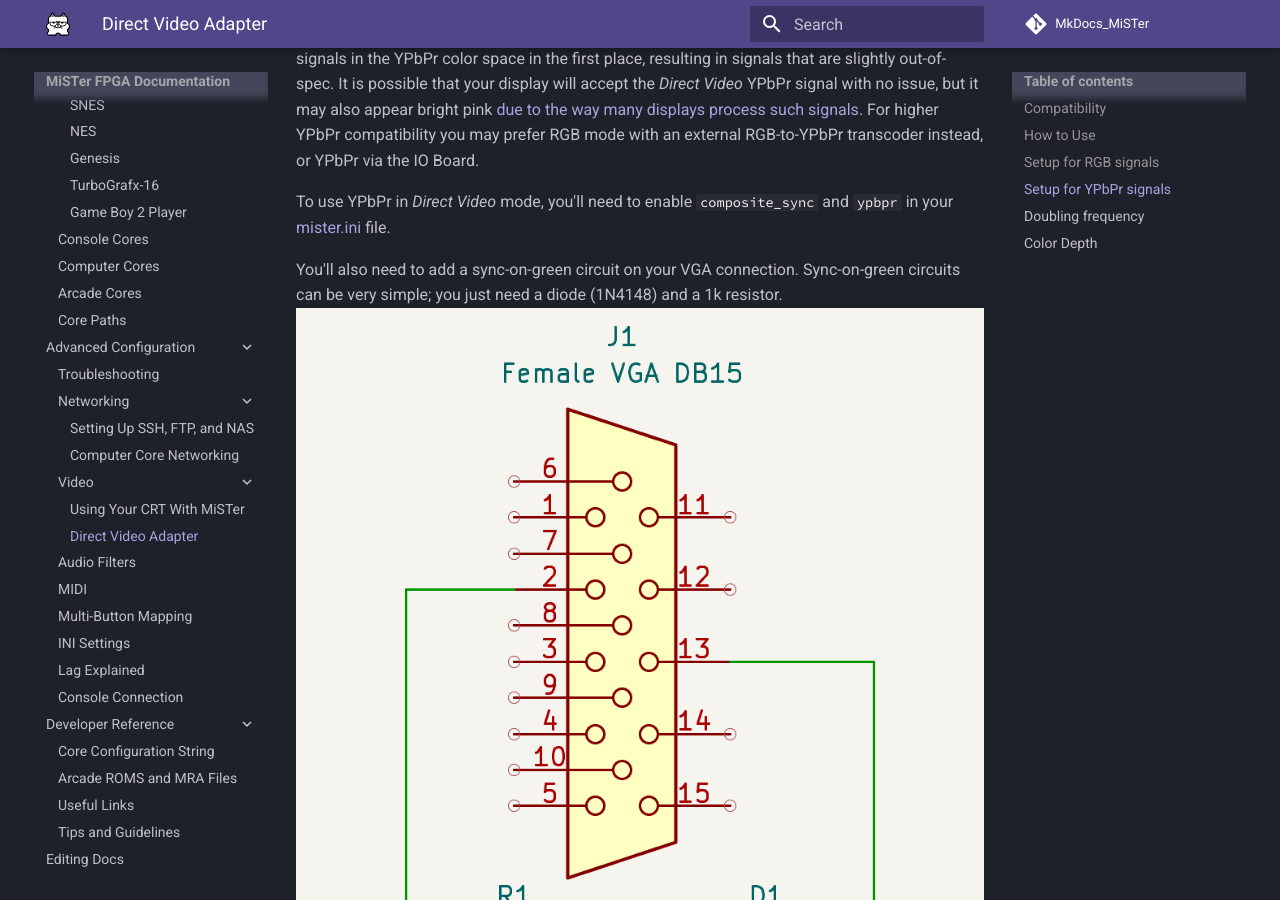
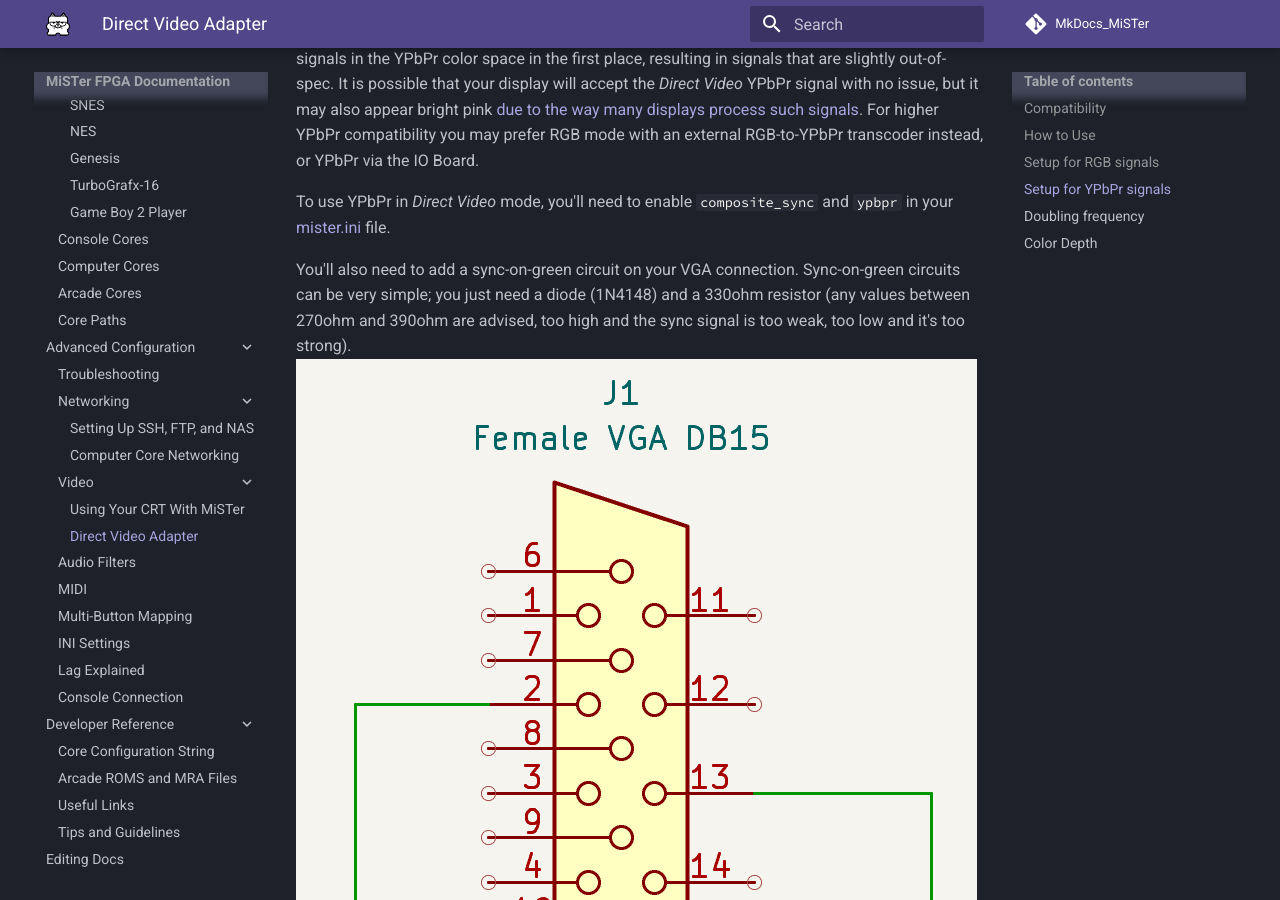
Before and after one commit to MiSTer-devel/MkDocs_MiSTer, an MkDocs documentation site: the page built from docs/advanced/directvideo.md, in a window 1280 px wide and 900 px high, scrolled down 2547 px. Built offline with MkDocs 1.6.1 and Material for MkDocs 9.7.7, drawn with Linux system fonts in a browser that asks for light colours; comment, search, counter and statistics services are not loaded.

Commit message:
update resistor value information

```diff
--- a/docs/advanced/directvideo.md
+++ b/docs/advanced/directvideo.md
@@ -41,7 +41,7 @@ YPbPr - also known as Component Video - is available in *Direct Video* mode but
 
 To use YPbPr in *Direct Video* mode, you'll need to enable `composite_sync` and `ypbpr` in your [mister.ini](Configuration-Files) file.
 
-You'll also need to add a sync-on-green circuit on your VGA connection. Sync-on-green circuits can be very simple; you just need a diode (1N4148) and a 1k resistor.
+You'll also need to add a sync-on-green circuit on your VGA connection. Sync-on-green circuits can be very simple; you just need a diode (1N4148) and a 330ohm resistor (any values between 270ohm and 390ohm are advised, too high and the sync signal is too weak, too low and it's too strong).
 ![picture](img/sync-on-green-circuit.png)
 *Connection: from HSync -> anode of diode, cathode of diode -> resistor, resistor to Green signal.*
 
```
Also changed, not shown: docs/advanced/img/sync-on-green-circuit.png.
